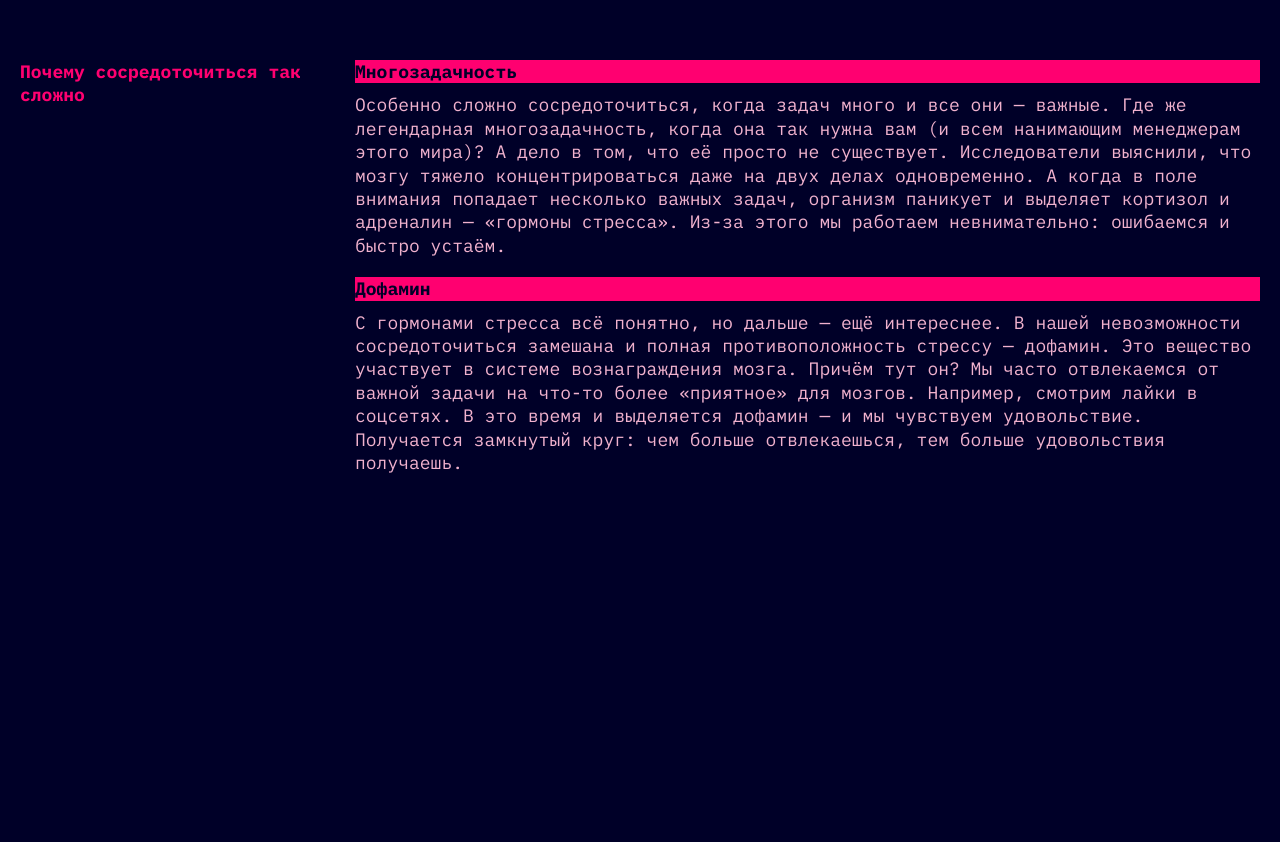
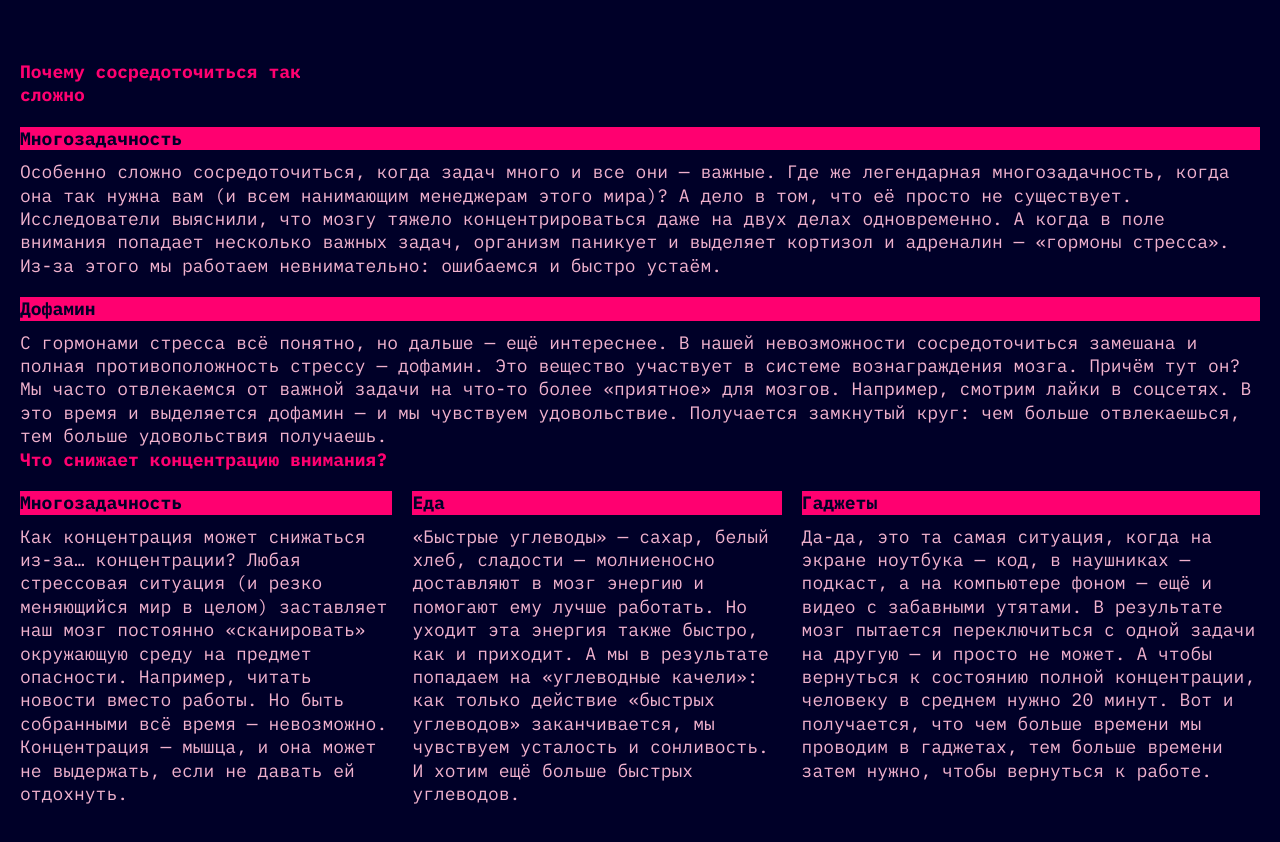
Before and after one commit to AlexanderAl1fe/slozhno-sosredotochitsya, a plain HTML site: page index.html in a window 1280 px wide. Shown: the part 800-1642 px from the top of the page. Before the commit the page ends 1335 px from the top, so only its background shows below. Drawn offline with Linux system fonts and the light colour scheme.

Commit message:
forever young

```diff
--- a/index.html
+++ b/index.html
@@ -51,20 +51,34 @@
       </div>
     </header>
     <main class="main">
-      <section class="section">
+      <section class="procrastinate-section">
         <h2 class="section-title">Почему сосредоточиться так <br> сложно</h2>
-        <div class="section-description">
-          <article class="article">
+        <article class="article">
           <h3 class="article-title title-decor">Многозадачность</h3>
           <p class="article-description">Особенно сложно сосредоточиться, когда задач много и все они — важные. Где же легендарная многозадачность, когда она так нужна вам (и всем нанимающим менеджерам этого мира)? А дело в том, что её просто не существует. Исследователи выяснили, что мозгу тяжело концентрироваться даже на двух делах одновременно. А когда в поле внимания попадает несколько важных задач, организм паникует и выделяет кортизол и адреналин — «гормоны стресса». Из-за этого мы работаем невнимательно: ошибаемся и быстро устаём.</p>
+        </article>
+        <article class="article">
+          <h3 class="article-title title-decor">Дофамин</h3>
+          <p class="article-description">С гормонами стресса всё понятно, но дальше — ещё интереснее. В нашей невозможности сосредоточиться замешана и полная противоположность стрессу — дофамин. Это вещество участвует в системе вознаграждения мозга. Причём тут он? Мы часто отвлекаемся от важной задачи на что-то более «приятное» для мозгов. Например, смотрим лайки в соцсетях. В это время и выделяется дофамин — и мы чувствуем удовольствие. Получается замкнутый круг: чем больше отвлекаешься, тем больше удовольствия получаешь.</p>
+        </article>
+      </section>
+      <section class="concentration-section">
+        <h2 class="section-title">Что снижает концентрацию внимания?</h2>
+        <div class="concentration-section-description">
+          <article class="article">
+            <h3 class="article-title title-decor">Многозадачность</h3>
+            <p class="article-description">Как концентрация может снижаться из-за… концентрации? Любая стрессовая ситуация (и резко меняющийся мир в целом) заставляет наш мозг постоянно «сканировать» окружающую среду на предмет опасности. Например, читать новости вместо работы. Но быть собранными всё время — невозможно. Концентрация — мышца, и она может не выдержать, если не давать ей отдохнуть.</p>
           </article>
           <article class="article">
-          <h3 class="article-title title-decor">Дофамин</h3>
-          <p class="article-description">С гормонами стресса всё понятно, но дальше — ещё интереснее. В нашей невозможности сосредоточиться замешана и полная противоположность стрессу — дофамин. Это вещество участвует в системе вознаграждения мозга. Причём тут он? Мы часто отвлекаемся от важной задачи на что-то более «приятное» для мозгов. Например, смотрим лайки в соцсетях. В это время и выделяется дофамин — и мы чувствуем удовольствие. Получается замкнутый круг: чем больше отвлекаешься, тем больше удовольствия получаешь.</p>
+            <h3 class="article-title title-decor">Еда</h3>
+            <p class="article-description">«Быстрые углеводы» — сахар, белый хлеб, сладости — молниеносно доставляют в мозг энергию и помогают ему лучше работать. Но уходит эта энергия также быстро, как и приходит. А мы в результате попадаем на «углеводные качели»: как только действие «быстрых углеводов» заканчивается, мы чувствуем усталость и сонливость. И хотим ещё больше быстрых углеводов.</p>
+          </article>
+          <article class="article">
+            <h3 class="article-title title-decor">Гаджеты</h3>
+            <p class="article-description">Да-да, это та самая ситуация, когда на экране ноутбука — код, в наушниках — подкаст, а на компьютере фоном — ещё и видео с забавными утятами. В результате мозг пытается переключиться с одной задачи на другую — и просто не может. А чтобы вернуться к состоянию полной концентрации, человеку в среднем нужно 20 минут. Вот и получается, что чем больше времени мы проводим в гаджетах, тем больше времени затем нужно, чтобы вернуться к работе.</p>
           </article>
         </div>
       </section>
-      <section></section>
       <section></section>
       <section></section>
     </main>
--- a/styles/style.css
+++ b/styles/style.css
@@ -83,10 +83,10 @@
   padding: 60px 20px;
 }
 
-.section {
+.procrastinate-section {
   display: grid;
   gap: 20px;
-  grid-template-columns: max-content 1fr;
+  grid-template-columns
 }
 
 .section-title {
@@ -99,17 +99,12 @@
   min-width: 315px;
 }
 
-.section-description {
-  display: flex;
-  flex-direction: column;
-  gap: 20px;
-}
-
 .article {
   display: flex;
   flex-direction: column;
   gap: 10px;
 }
+
 .article-title {
   font-family: var(--font-family);
   font-size: var(--font-size);
@@ -125,3 +120,15 @@
   font-weight: 400;
   line-height: var(--line-height);
 }
+
+.concentration-section {
+  display: grid;
+  gap: 20px;
+  grid-template-rows: max-content 1fr;
+}
+
+.concentration-section-description {
+  display: flex;
+  flex-direction: row;
+  gap: 20px;
+}
```
